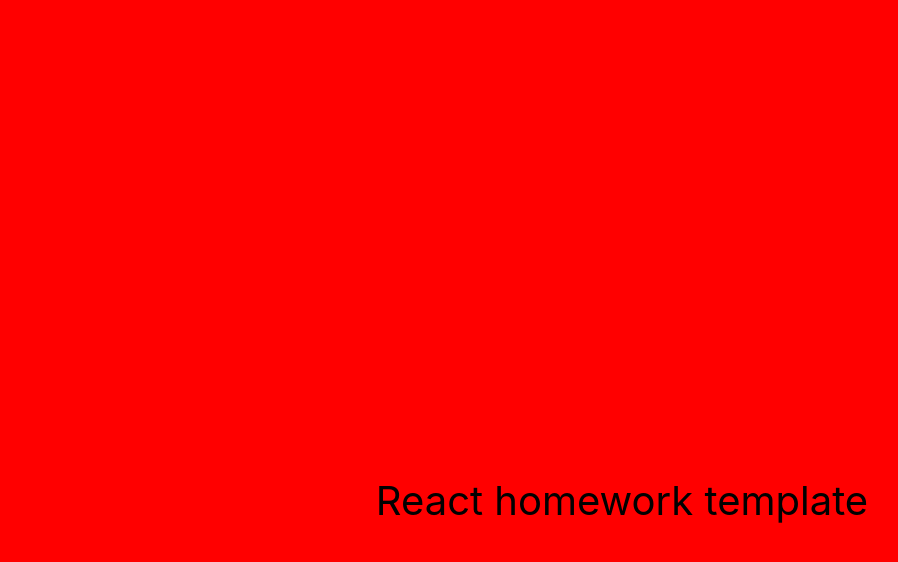
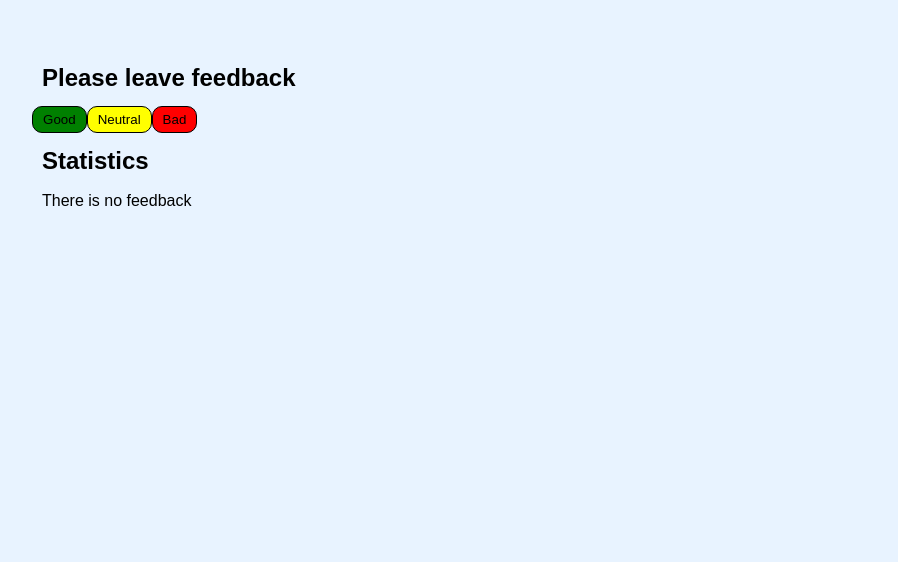
Before and after one commit to Vol4enak/goit-react-hw-02-feedback, a React (Create React App) app: page / in a window 1280 px wide. Shown: the top 562 px of the page, without its empty margins (18-916 px from the left). Built offline with nearby package versions, Linux system fonts and the light colour scheme.

Commit message:
compl 1 taska

```diff
--- a/src/components/App/App.jsx
+++ b/src/components/App/App.jsx
@@ -1,20 +1,68 @@
-import {Container} from './App.styled'
+import { SectionBox } from './App.styled';
+import Section from './Section/section'
+import React from 'react';
+import Notification from './Notification/notification';
+import FeedbackOptions from './FeedbackOptions/feedbackOptions';
+import Statistics from './Statistics/statistics';
+class App extends React.Component {
+  state = {
+    good: 0,
+    neutral: 0,
+    bad: 0,
+    total: 0,
+    positivePercentage: 0,
+  };
 
-export const App = () => {
-  return (
-    <Container>
-      <div
-        style={{
-          height: '100vh',
-          display: 'flex',
-          justifyContent: 'center',
-          alignItems: 'center',
-          fontSize: 40,
-          color: '#010101',
-        }}
-      >
-        React homework template
-      </div>
-    </Container>
-  );
-};
+  countFeedback = e => {
+    this.setState(prevState => {
+      return {
+        [e]: prevState[e] + 1,
+
+      };
+    });
+  };
+  countTotalFeedback = () => {
+    this.setState(prevState => {
+      return {
+        total: prevState.total + 1,
+      };
+    });
+  };
+  countPositiveFeedbackPercentage = () => {
+    this.setState(prevState => {
+
+      return {
+        positivePercentage: (prevState.good / prevState.total) * 100,
+      };
+    });
+  };
+  render() {
+    const { good, neutral, bad, total, positivePercentage } = this.state;
+    return (
+      <SectionBox>
+        <Section>
+          <FeedbackOptions
+            options={['good', 'neutral', 'bad']}
+            onLeaveFeedback={this.countFeedback}
+            onTotalCount={this.countTotalFeedback}
+            onTotalPercentage={this.countPositiveFeedbackPercentage}
+          />
+        </Section>
+        <h2>Statistics</h2>
+        <Notification message="There is no feedback" state={this.state.total} />
+        {this.state.total > 0 && (
+          <Section>
+            <Statistics
+              good={good}
+              neutral={neutral}
+              bad={bad}
+              total={total}
+              positivePercentage={positivePercentage}
+            />
+          </Section>
+        )}
+      </SectionBox>
+    );
+  }
+}
+export default App;
--- a/src/components/App/App.styled.jsx
+++ b/src/components/App/App.styled.jsx
@@ -1,6 +1,5 @@
 import styled from '@emotion/styled';
 
-export const Container = styled.div`
-background-color: red;
-padding: 100px;
+export const SectionBox = styled.div`
+  padding: 50px;
 `;
--- /dev/null
+++ b/src/components/App/FeedbackOptions/feedbackOptions.jsx
@@ -0,0 +1,34 @@
+import React from 'react';
+import { BtnFeed } from './feedbackOptions.styled';
+const FeedbackOptions = ({
+  options,
+  onLeaveFeedback,
+  onTotalCount,
+  onTotalPercentage,
+}) => {
+  return (
+    <>
+      <h1>Please leave feedback</h1>
+      <ul>
+        <li>
+          {options.map(index => (
+            <BtnFeed
+              item={index}
+              key={index}
+              type="button"
+              onClick={() => {
+                onLeaveFeedback(index);
+                onTotalCount();
+                onTotalPercentage();
+              }}
+            >
+              {index}
+            </BtnFeed>
+          ))}
+        </li>
+      </ul>
+    </>
+  );
+};
+
+export default FeedbackOptions;
--- /dev/null
+++ b/src/components/App/FeedbackOptions/feedbackOptions.styled.jsx
@@ -0,0 +1,26 @@
+import styled from "@emotion/styled";
+
+export const BtnFeed = styled.button`
+  &::first-letter {
+    text-transform: uppercase;
+  }
+
+  background-color: transparent;
+
+  border-radius: 10px;
+  &:active {
+    background-color: orange;
+  }
+  background-color: ${props => {
+    switch (props.item) {
+      case 'good':
+        return 'green';
+      case 'neutral':
+        return 'yellow';
+      case 'bad':
+        return 'red';
+    }
+  }};
+  border: 1px solid black;
+  padding: 5px 10px 5px 10px;
+`;
--- /dev/null
+++ b/src/components/App/Notification/notification.jsx
@@ -0,0 +1,7 @@
+import React from "react";
+
+const Notification = ({ message, state }) => {
+  return <p>{!state && message}</p>;
+};
+
+export default Notification;
--- /dev/null
+++ b/src/components/App/Section/section.jsx
@@ -0,0 +1,14 @@
+
+
+const Section = ({ children }) => {
+    return (
+        <section>
+            {children}
+    </section>
+
+
+)
+
+
+};
+export default Section;
--- /dev/null
+++ b/src/components/App/Statistics/statistics.jsx
@@ -0,0 +1,18 @@
+import React from 'react';
+// import styled from "@emotion/styled";
+
+const Statistics = ({ good, neutral, bad, total, positivePercentage }) => {
+
+    return (
+      <>
+
+        <p>Good: {good}</p>
+        <p>Neutral: {neutral}</p>
+        <p>Bad: {bad}</p>
+        <p>Total: {total}</p>
+        <p>Positive Feedback: {Math.round(positivePercentage)}%</p>
+      </>
+    );
+};
+
+export default Statistics;
--- a/src/index.css
+++ b/src/index.css
@@ -13,3 +13,30 @@ code {
   font-family: source-code-pro, Menlo, Monaco, Consolas, 'Courier New',
     monospace;
 }
+body {
+  font-family: sans-serif;
+  line-height: 1.5;
+  background-color:rgb(232, 243, 255) ;
+}
+h1,
+h2,
+h3,
+h4,
+h5,
+h6,
+p {
+  margin: 10px;
+}
+ul,
+ol {
+  margin: 0;
+  padding: 0;
+  list-style-type: none;
+
+}
+img {
+  display: block;
+  max-width: 100%;
+  height: auto;
+  margin: 0;
+}
--- a/src/index.js
+++ b/src/index.js
@@ -1,6 +1,6 @@
 import React from 'react';
 import ReactDOM from 'react-dom/client';
-import { App } from 'components/App/App';
+import App from 'components/App/App';
 import './index.css';
 
 ReactDOM.createRoot(document.getElementById('root')).render(
```
Also changed, not shown: src/components/App/Statistics/statistics.styled.jsx (added).
